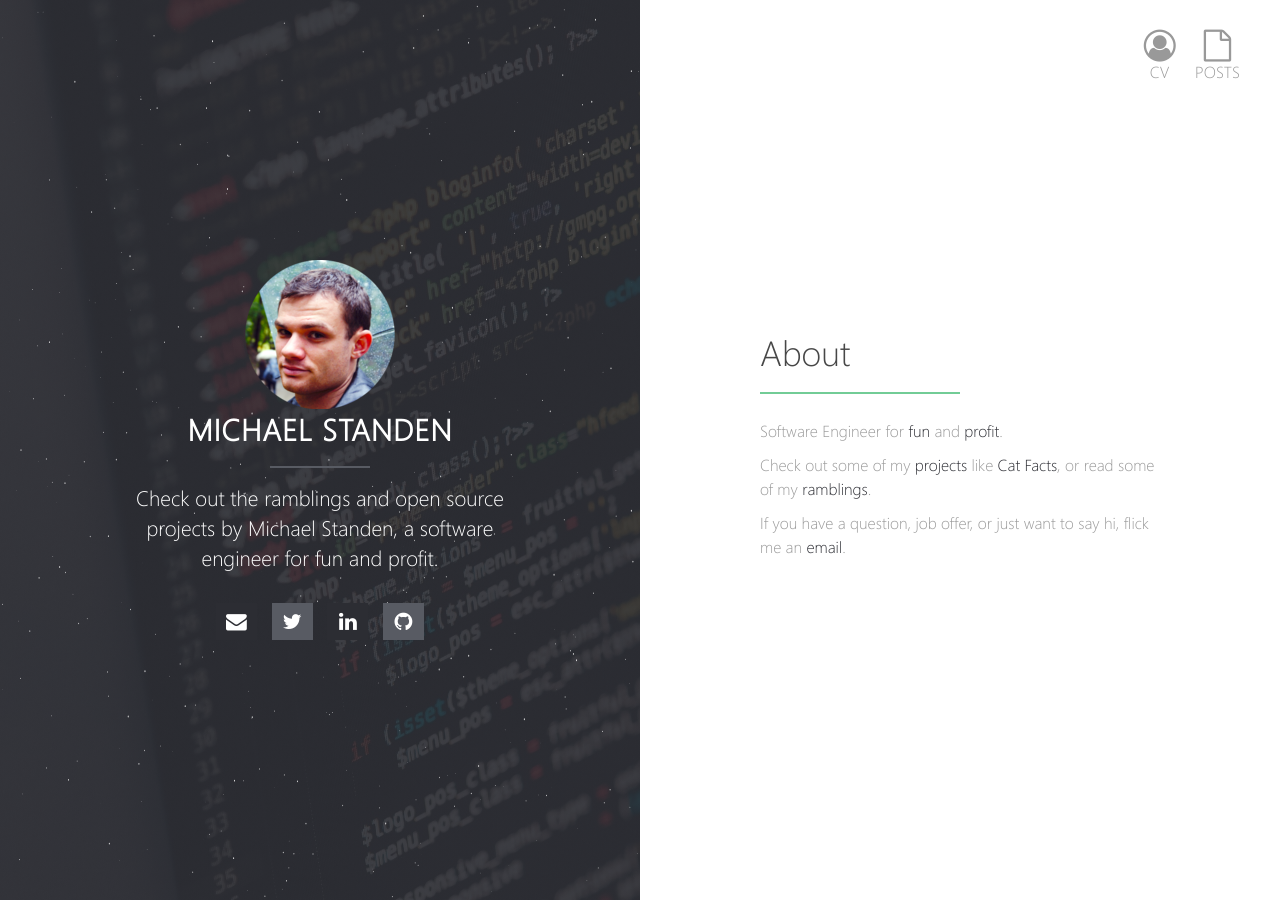
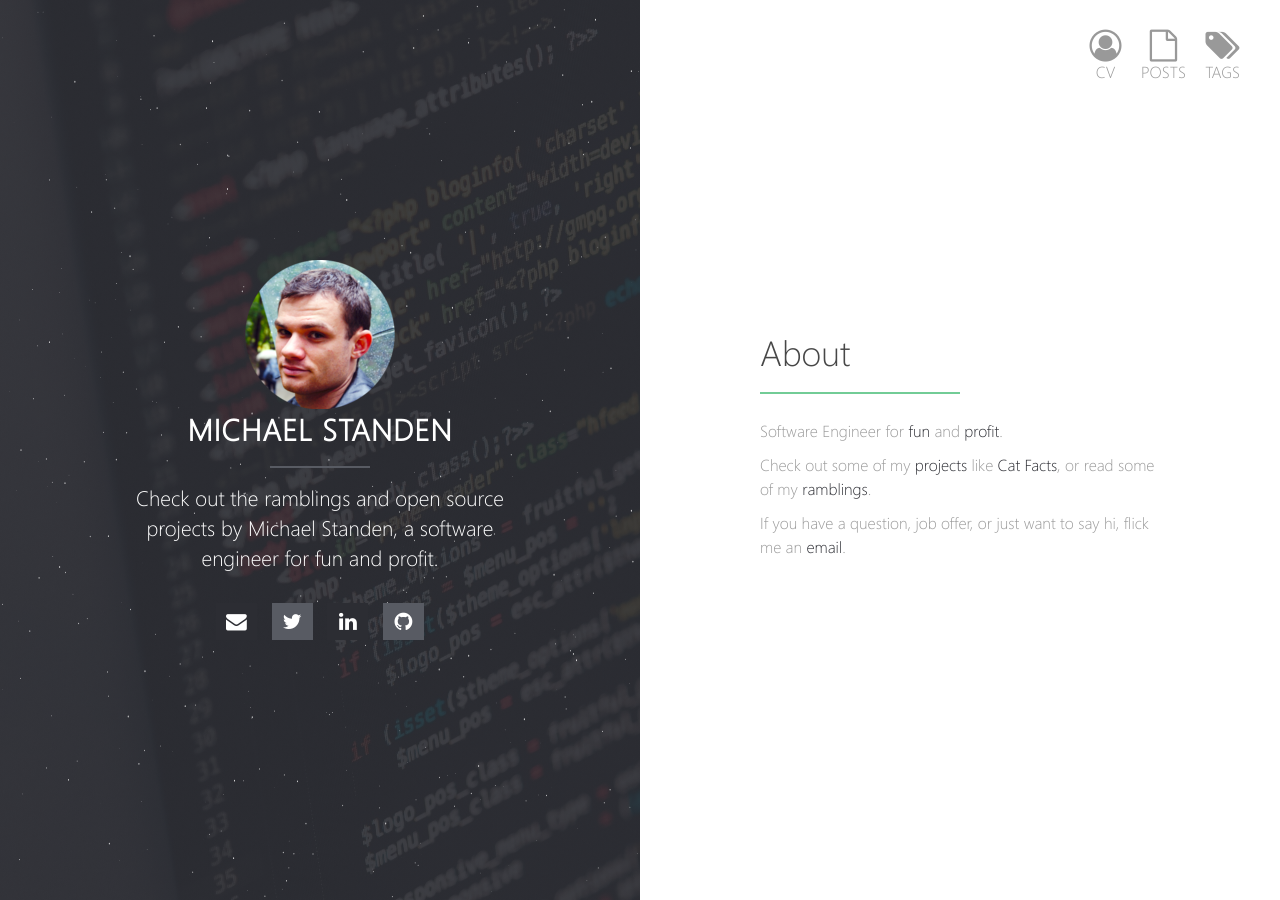
Before and after one commit to ScreamingHawk/ScreamingHawk.github.io, a Jekyll site: the page built from index.md, in a window 1280 px wide. Built offline with Jekyll 4.4.1, drawn with Linux system fonts in a browser that asks for light colours; our own code applies the rules of GitHub Pages for plain Markdown files.

Commit message:
Add tags to top links

```diff
--- a/_includes/top-links.html
+++ b/_includes/top-links.html
@@ -11,4 +11,10 @@
       POSTS
     </a>
   </li>
+  <li>
+    <a href="{{ site.url }}/tags.html" title="Search My Ramblings">
+      <i class="fa fa-tags" aria-hidden="true"></i>
+      TAGS
+    </a>
+  </li>
 </ul>
```
